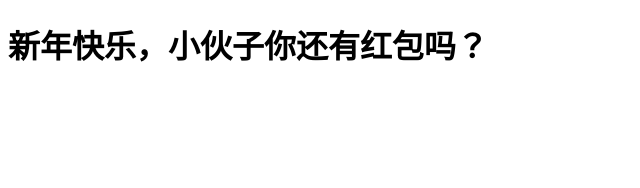
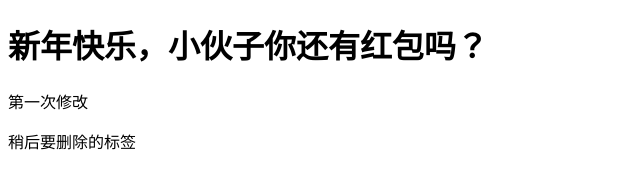
Before and after one commit to boge521ly/studyDemo, a plain HTML site: page index.html in a window 1280 px wide. Shown: the whole page, without its empty margins (0-640 px from the left). Drawn offline with Linux system fonts and the light colour scheme.

Commit message:
第一次修改

```diff
--- a/index.html
+++ b/index.html
@@ -17,5 +17,8 @@
     git add .  添加当前项目下的所有文件
     git commit -m "信息" ：提交到master
     -->
+    <p>第一次修改</p>
+    <p>稍后要删除的标签</p>
+    <!-- git diff  在终端中查看到文件具体修改的内容  -->
 </body>
 </html>
```
